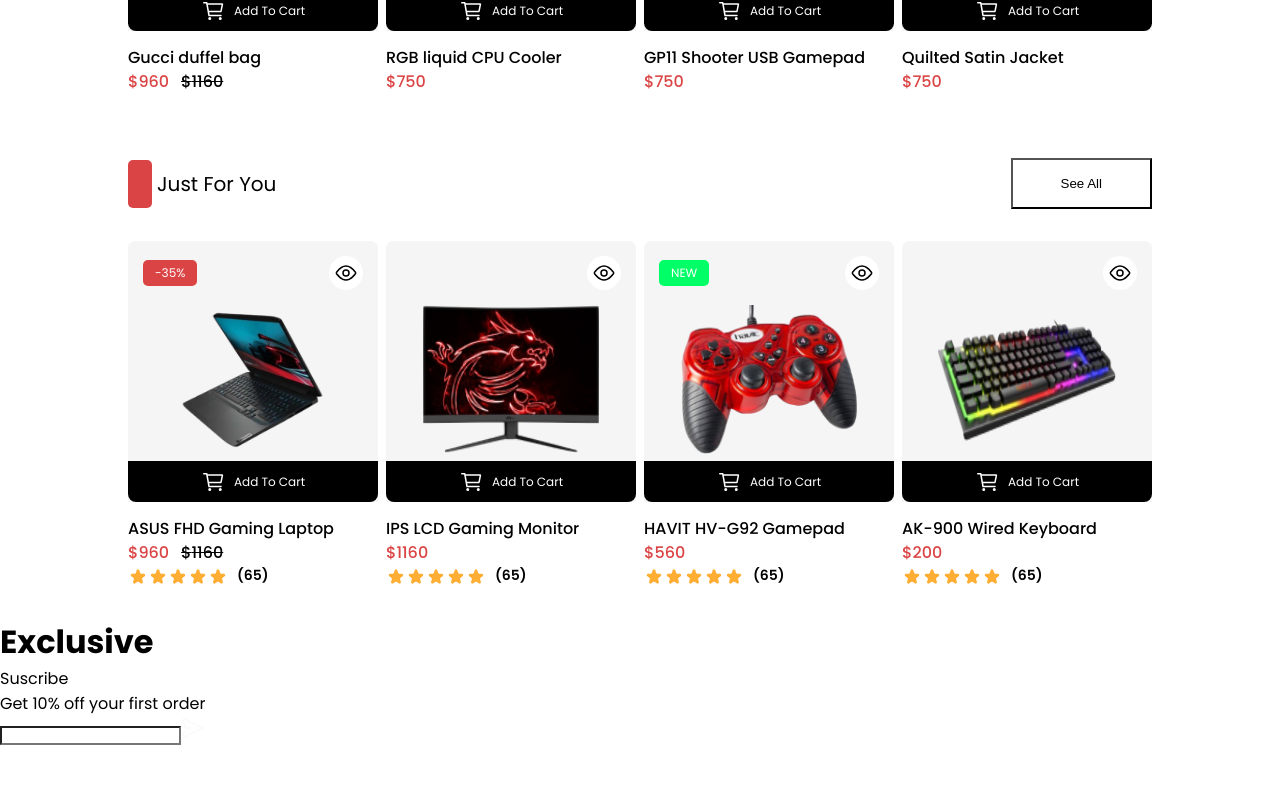
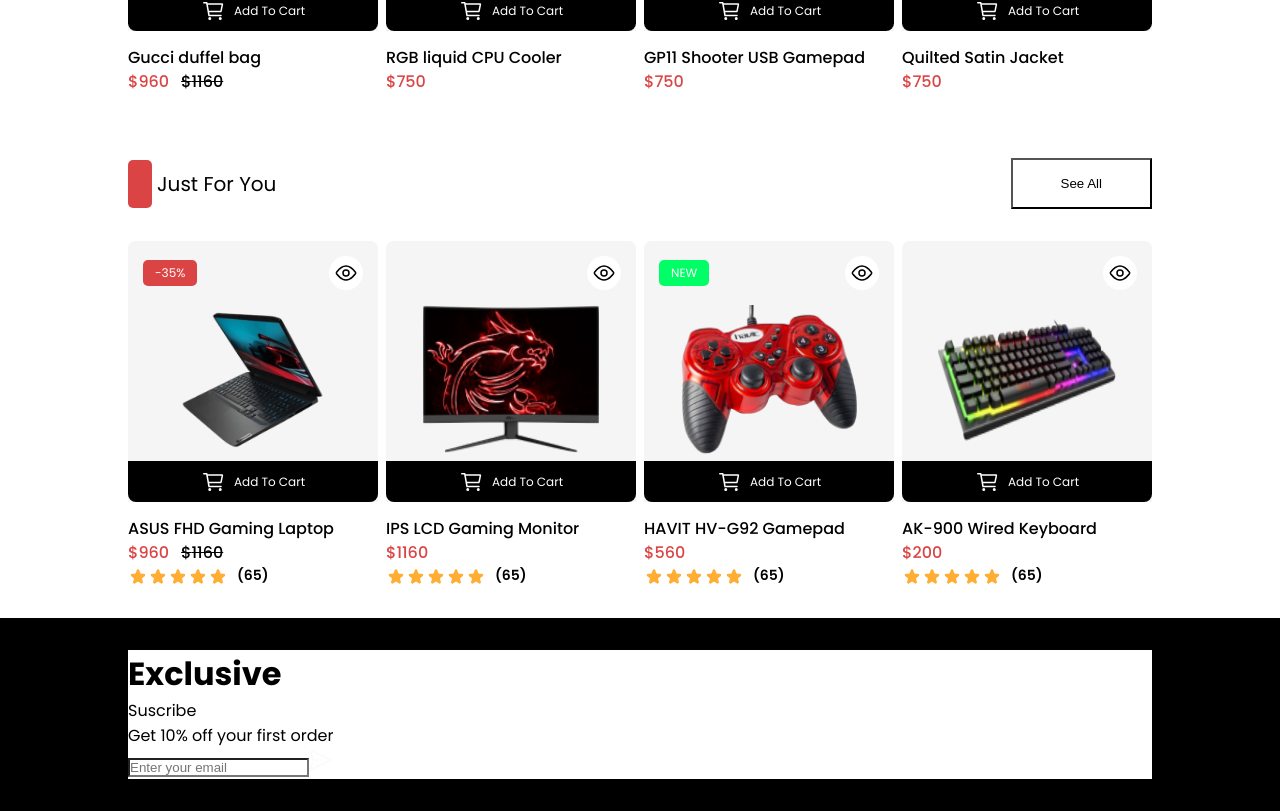
Before and after one commit to Chukwuderah/wishlist, a React (Vite) app: page / in a window 1280 px wide. Shown: the part 485-1296 px from the top of the page. Before the commit the page ends 1232 px from the top, so only its background shows below. Built offline with nearby package versions, Linux system fonts and the light colour scheme.

Commit message:
first list item

```diff
--- a/src/App.css
+++ b/src/App.css
@@ -257,3 +257,9 @@
   font-weight: 600;
   line-height: 21px;
 }
+
+footer {
+  width: 100%;
+  background-color: #000;
+  padding:  2rem 8rem;
+}
--- a/src/first-list.jsx
+++ b/src/first-list.jsx
@@ -7,7 +7,7 @@
       <p className="suscribe">Suscribe</p>
       <p>Get 10% off your first order</p>
       <div className="input">
-        <input type="email" name="email" id="email" />
+        <input type="email" name="email" id="email" placeholder="Enter your email" />
         <svg
           width="24"
           height="24"
```
